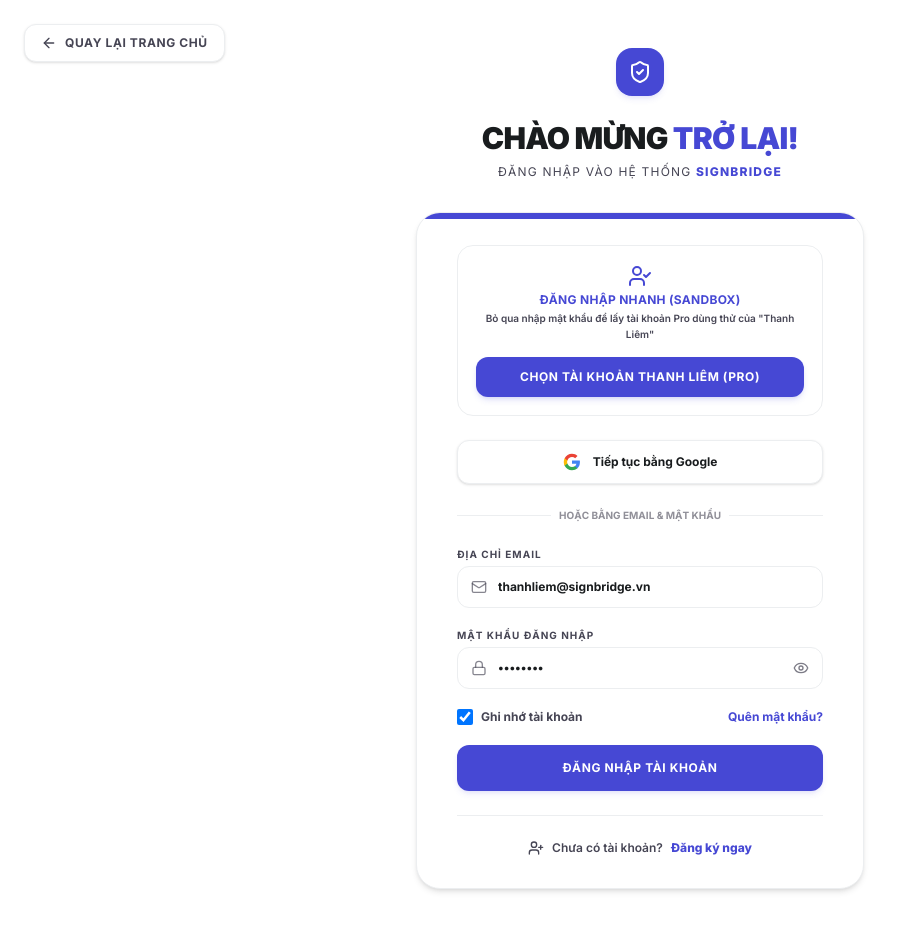
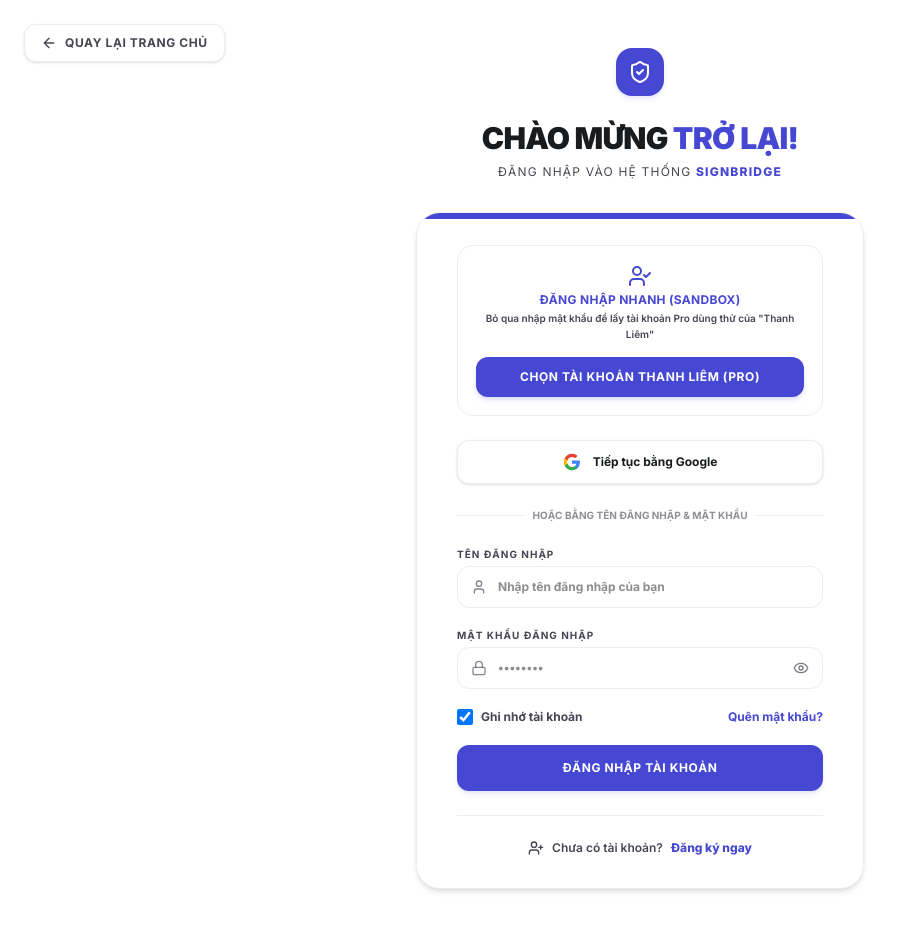
Before and after one commit to EXE101-Signify/Signify-FE, a React (Vite) app: page /login in a window 1280 px wide. Shown: the top 930 px of the page, without its empty margins (0-903 px from the left). Built offline with nearby package versions, Linux system fonts and the light colour scheme; no server answers.

Commit message:
refactor(auth): update login UI input field label from email to username

```diff
--- a/src/components/AuthPage.tsx
+++ b/src/components/AuthPage.tsx
@@ -6,6 +6,7 @@
   Lock,
   Mail,
   ShieldCheck,
+  User,
   UserCheck,
   UserPlus,
   Eye,
@@ -37,26 +38,25 @@
   const location = useLocation();
   const locationState = location.state as LoginLocationState | null;
 
-  const [email, setEmail] = useState('thanhliem@signbridge.vn');
-  const [password, setPassword] = useState('••••••••');
+  const [username, setUsername] = useState('');
+  const [password, setPassword] = useState('');
   const [showPassword, setShowPassword] = useState(false);
   const [rememberMe, setRememberMe] = useState(true);
 
   const [fieldErrors, setFieldErrors] = useState<{
-    email?: string;
+    username?: string;
     password?: string;
   }>({});
   const [globalError, setGlobalError] = useState('');
   const [isSubmitting, setIsSubmitting] = useState(false);
   const [isGoogleModalOpen, setIsGoogleModalOpen] = useState(false);
 
-  const handleBlurField = (field: 'email' | 'password') => {
+  const handleBlurField = (field: 'username' | 'password') => {
     setFieldErrors((prev) => {
       const updated = { ...prev };
-      if (field === 'email') {
-        const err = validateEmail(email);
-        if (err) updated.email = err;
-        else delete updated.email;
+      if (field === 'username') {
+        if (!username.trim()) updated.username = 'Vui lòng nhập tên đăng nhập.';
+        else delete updated.username;
       }
       if (field === 'password') {
         const err = validatePassword(password);
@@ -71,12 +71,12 @@
     event.preventDefault();
     setGlobalError('');
 
-    const emailErr = validateEmail(email);
+    const usernameErr = !username.trim() ? 'Vui lòng nhập tên đăng nhập.' : null;
     const passErr = password === '••••••••' ? null : validatePassword(password);
 
-    if (emailErr || passErr) {
+    if (usernameErr || passErr) {
       setFieldErrors({
-        email: emailErr || undefined,
+        username: usernameErr || undefined,
         password: passErr || undefined,
       });
       setGlobalError('Thông tin đăng nhập không hợp lệ. Vui lòng kiểm tra lại.');
@@ -88,7 +88,7 @@
 
     try {
       const res = await authApi.login({
-        username: email,
+        username: username.trim(),
         password: password,
       });
 
@@ -193,7 +193,7 @@
               id="quick-login-sandbox-btn"
               type="button"
               onClick={() => {
-                setEmail('thanhliem@signbridge.vn');
+                setUsername('thanhliem');
                 setPassword('••••••••');
                 onLoginSuccess();
               }}
@@ -217,7 +217,7 @@
 
               <div className="relative flex justify-center text-[10px] font-bold uppercase">
                 <span className="bg-white px-2 text-brand-text-muted/60">
-                  Hoặc bằng Email & Mật khẩu
+                  Hoặc bằng Tên đăng nhập & Mật khẩu
                 </span>
               </div>
             </div>
@@ -226,39 +226,39 @@
           <form className="space-y-5" onSubmit={handleSubmit} noValidate>
             <div>
               <label
-                htmlFor="auth-email-input"
+                htmlFor="auth-username-input"
                 className="block text-[10px] font-bold uppercase tracking-widest text-brand-text-muted mb-1"
               >
-                Địa chỉ email
+                Tên đăng nhập
               </label>
 
               <div className="relative">
-                <Mail className="pointer-events-none absolute left-3.5 top-1/2 h-4 w-4 -translate-y-1/2 text-brand-text-muted/65" />
+                <User className="pointer-events-none absolute left-3.5 top-1/2 h-4 w-4 -translate-y-1/2 text-brand-text-muted/65" />
 
                 <input
-                  id="auth-email-input"
-                  type="email"
+                  id="auth-username-input"
+                  type="text"
                   required
-                  autoComplete="email"
-                  value={email}
+                  autoComplete="username"
+                  value={username}
                   onChange={(event) => {
-                    setEmail(event.target.value);
-                    if (fieldErrors.email) {
-                      setFieldErrors((prev) => ({ ...prev, email: undefined }));
+                    setUsername(event.target.value);
+                    if (fieldErrors.username) {
+                      setFieldErrors((prev) => ({ ...prev, username: undefined }));
                     }
                   }}
-                  onBlur={() => handleBlurField('email')}
+                  onBlur={() => handleBlurField('username')}
                   className={`block w-full rounded-xl border bg-brand-bg py-3 pl-10 pr-4 text-xs font-bold text-brand-text outline-none transition-all focus:bg-white focus:ring-2 ${
-                    fieldErrors.email
+                    fieldErrors.username
                       ? 'border-brand-error focus:ring-brand-error/20'
                       : 'border-brand-border focus:ring-brand-primary'
                   }`}
-                  placeholder="name@example.com"
+                  placeholder="Nhập tên đăng nhập của bạn"
                 />
               </div>
-              {fieldErrors.email && (
+              {fieldErrors.username && (
                 <p className="mt-1 text-[11px] font-semibold text-brand-error">
-                  {fieldErrors.email}
+                  {fieldErrors.username}
                 </p>
               )}
             </div>
```
